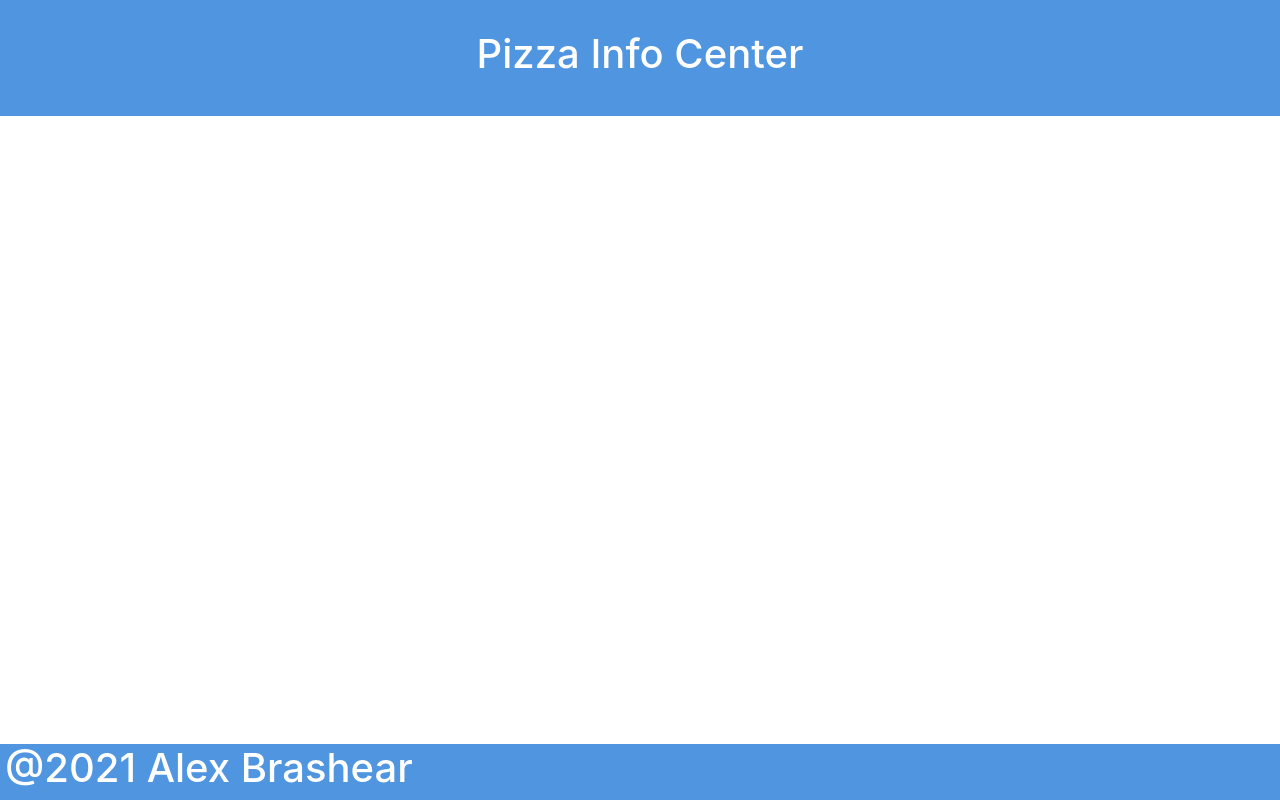
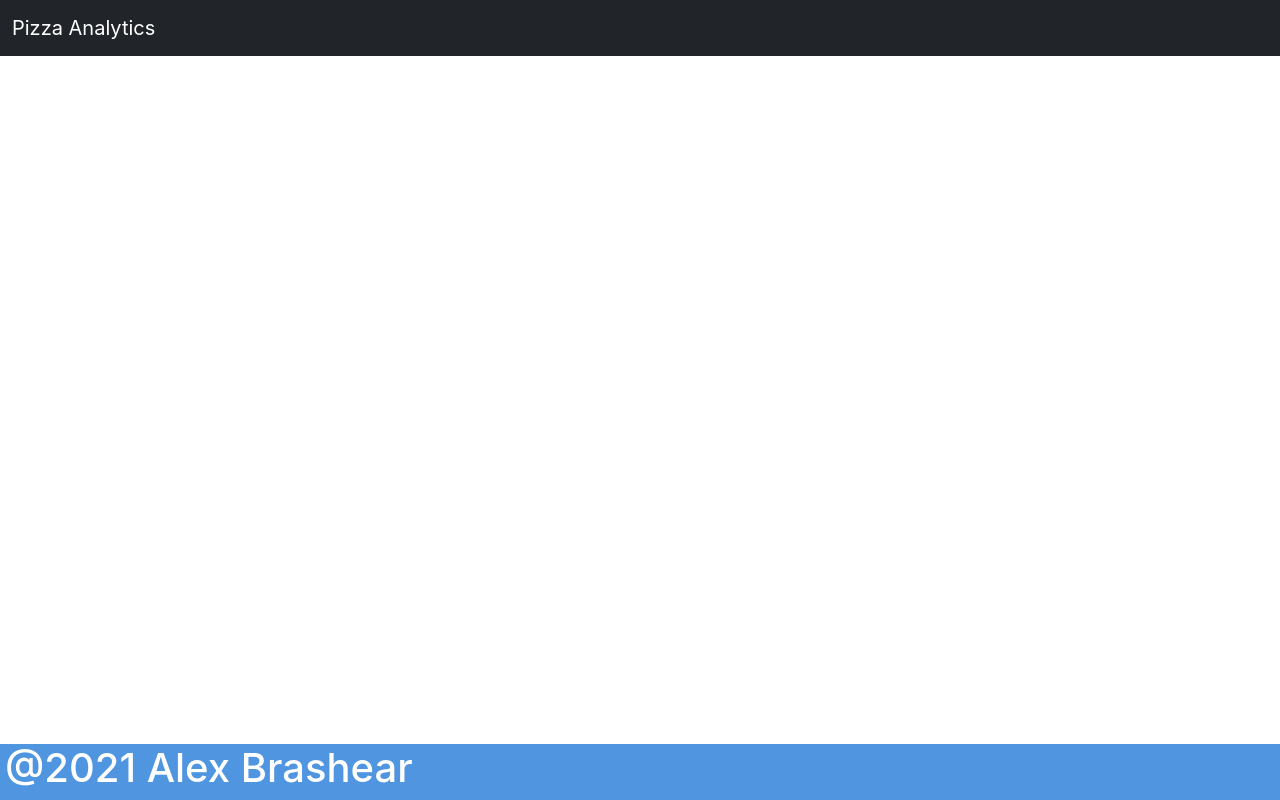
Before and after one commit to ryanalexanderbrashear/Pizza_Frontend, a React (Create React App) app: page / in a window 1280 px wide. Built offline with nearby package versions, Linux system fonts and the light colour scheme.

Commit message:
Modified header content to utilize Bootstrap

```diff
--- a/src/components/Header.js
+++ b/src/components/Header.js
@@ -1,17 +1,10 @@
 function Header() {
-  const styles = {
-    headerStyles: {
-      padding: '30px',
-      textAlign: 'center',
-      background: '#5095E0',
-      color: 'white',
-      fontSize: '30px'
-    }
-  };
   return (
-    <div style={styles.headerStyles}>
-      <h1>Pizza Info Center</h1>
-    </div>
+    <nav className='navbar navbar-dark bg-dark'>
+      <div className='container-fluid'>
+        <a className='navbar-brand' href='#'>Pizza Analytics</a>
+      </div>
+    </nav>
   );
 }
 
```
